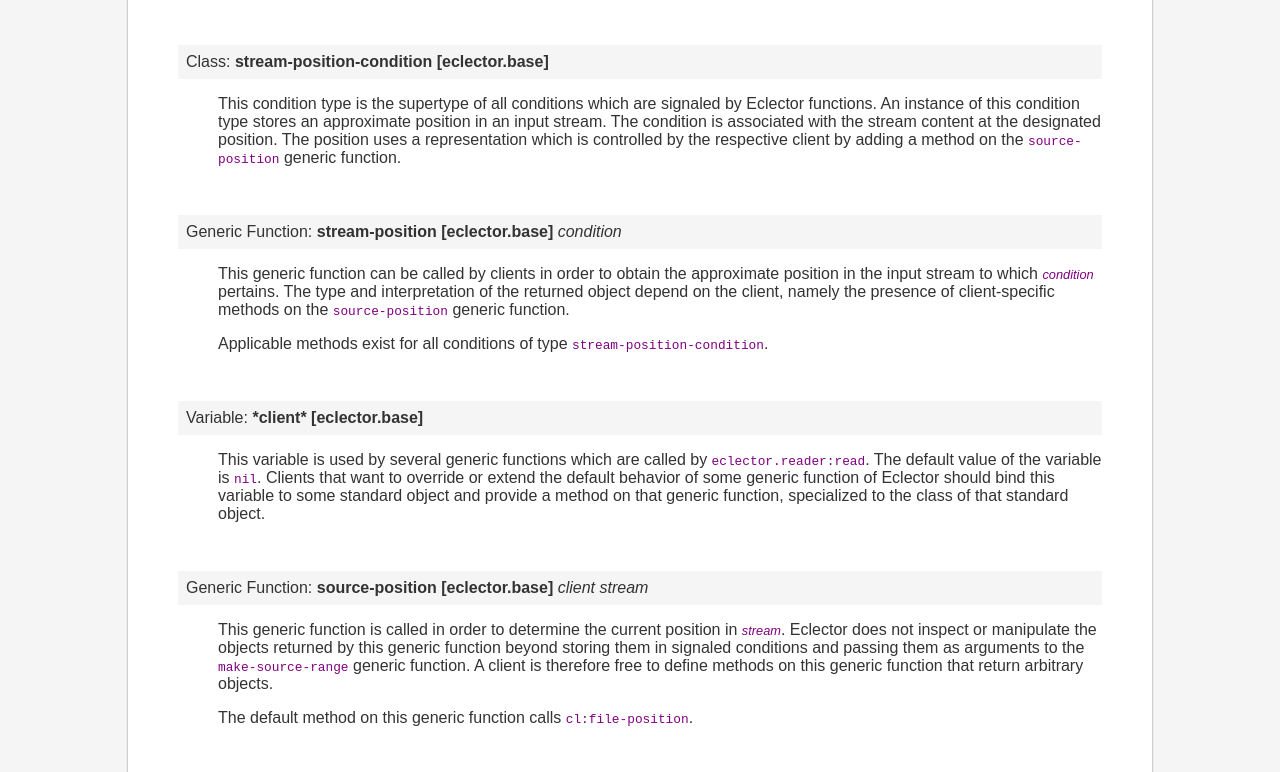
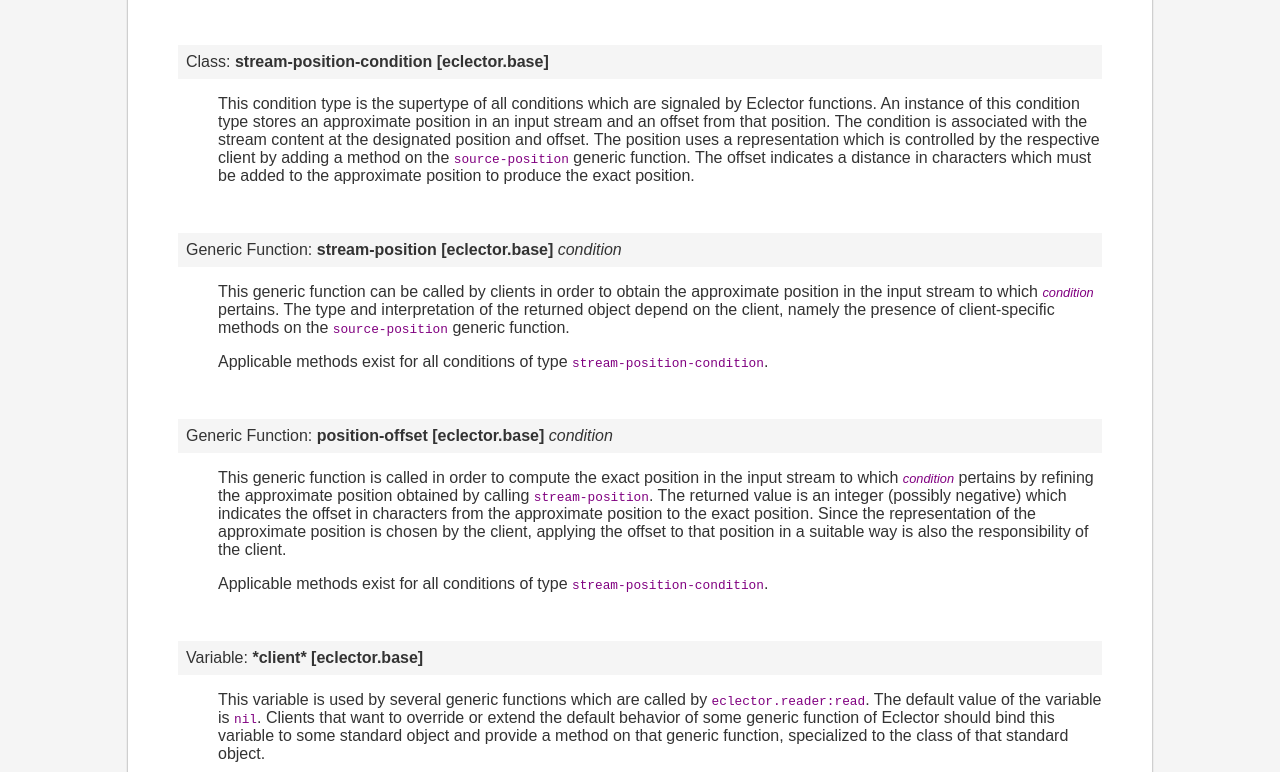
Before and after one commit to s-expressionists/Eclector, a plain HTML site: page eclector.html in a window 1280 px wide. Shown: the part 3568-4340 px from the top of the page. Drawn offline with Linux system fonts and the light colour scheme.

Commit message:
Documentation update

```diff
--- a/eclector.html
+++ b/eclector.html
@@ -531,10 +531,13 @@ results (see <a href="#Parse-result-construction-features">Parse result construc
 <dd>
 <p>This condition type is the supertype of all conditions which are
 signaled by Eclector functions.  An instance of this condition type
-stores an approximate position in an input stream.  The condition is
-associated with the stream content at the designated position.  The
-position uses a representation which is controlled by the respective
-client by adding a method on the <tt>source-position</tt> generic function.
+stores an approximate position in an input stream and an offset from
+that position.  The condition is associated with the stream content at
+the designated position and offset.  The position uses a representation
+which is controlled by the respective client by adding a method on the
+<tt>source-position</tt> generic function.  The offset indicates a distance
+in characters which must be added to the approximate position to produce
+the exact position.
 </p></dd></dl>
 
 <span id="Generic_002dFunction-eclector_002ebase_007cstream_002dposition"></span><dl class="def">
@@ -545,6 +548,22 @@ approximate position in the input stream to which <var>condition</var>
 pertains.  The type and interpretation of the returned object depend on
 the client, namely the presence of client-specific methods on the
 <tt>source-position</tt> generic function.
+</p>
+<p>Applicable methods exist for all conditions of type
+<tt>stream-position-condition</tt>.
+</p></dd></dl>
+
+<span id="Generic_002dFunction-eclector_002ebase_007cposition_002doffset"></span><dl class="def">
+<dt id="index-position_002doffset-_005beclector_002ebase_005d"><span class="category">Generic Function: </span><span><strong>position-offset [eclector.base]</strong> <em>condition</em><a href='#index-position_002doffset-_005beclector_002ebase_005d' class='copiable-anchor'> &para;</a></span></dt>
+<dd>
+<p>This generic function is called in order to compute the exact position
+in the input stream to which <var>condition</var> pertains by refining the
+approximate position obtained by calling <tt>stream-position</tt>.  The
+returned value is an integer (possibly negative) which indicates the
+offset in characters from the approximate position to the exact
+position.  Since the representation of the approximate position is
+chosen by the client, applying the offset to that position in a suitable
+way is also the responsibility of the client.
 </p>
 <p>Applicable methods exist for all conditions of type
 <tt>stream-position-condition</tt>.
@@ -2096,6 +2115,7 @@ Previous: <a href="#Concept-index" accesskey="p" rel="prev">Concept index</a>, U
 <tr><td colspan="4"> <hr></td></tr>
 <tr><th id="Function-and-macro-and-variable-and-type-index_fn_letter-P">P</th><td></td><td></td></tr>
 <tr><td></td><td valign="top"><a href="#index-parse_002dresult_002dclient-_005beclector_002eparse_002dresult_005d"><code>parse-result-client [eclector.parse-result]</code></a>:</td><td>&nbsp;</td><td valign="top"><a href="#Parse-result-construction-features">Parse result construction features</a></td></tr>
+<tr><td></td><td valign="top"><a href="#index-position_002doffset-_005beclector_002ebase_005d"><code>position-offset [eclector.base]</code></a>:</td><td>&nbsp;</td><td valign="top"><a href="#Basic-features">Basic features</a></td></tr>
 <tr><td colspan="4"> <hr></td></tr>
 <tr><th id="Function-and-macro-and-variable-and-type-index_fn_letter-R">R</th><td></td><td></td></tr>
 <tr><td></td><td valign="top"><a href="#index-read-_005beclector_002econcrete_002dsyntax_002dtree_005d"><code>read [eclector.concrete-syntax-tree]</code></a>:</td><td>&nbsp;</td><td valign="top"><a href="#CST-reader-features">CST reader features</a></td></tr>
```
Also changed, not shown: 2 other files.
